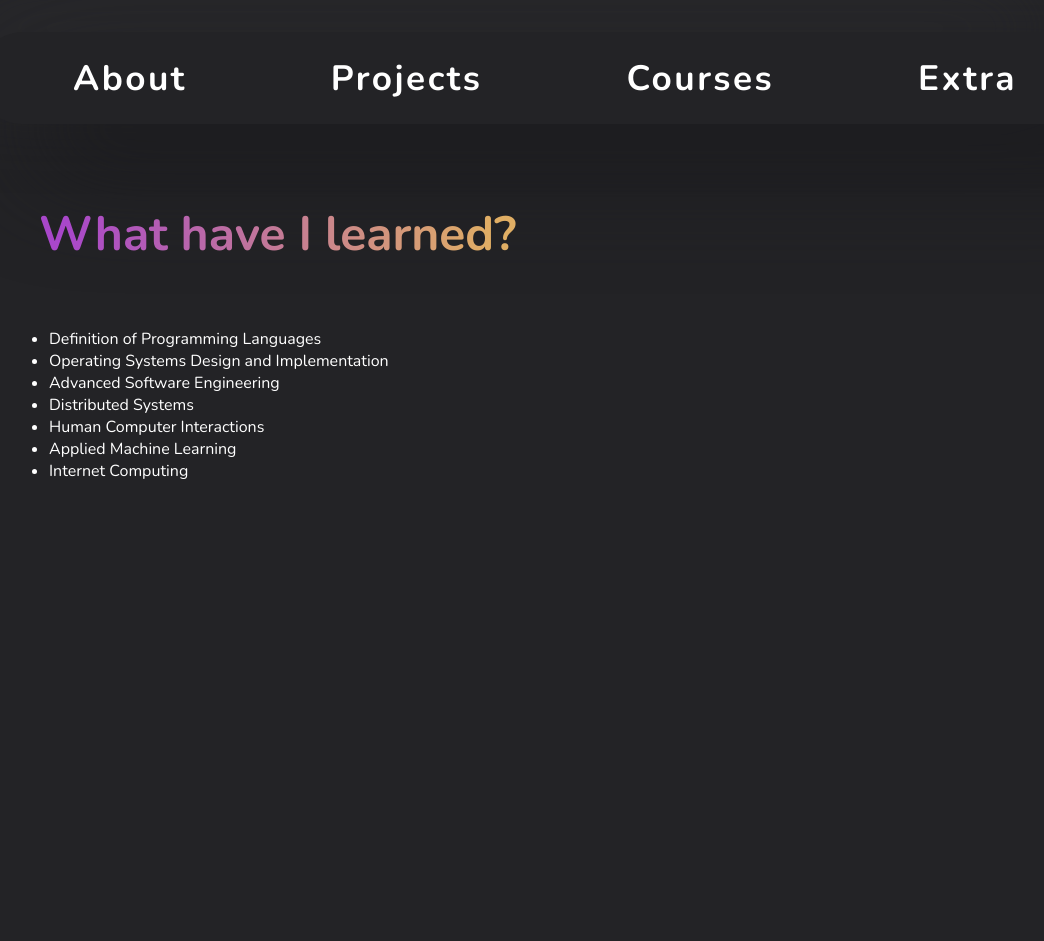
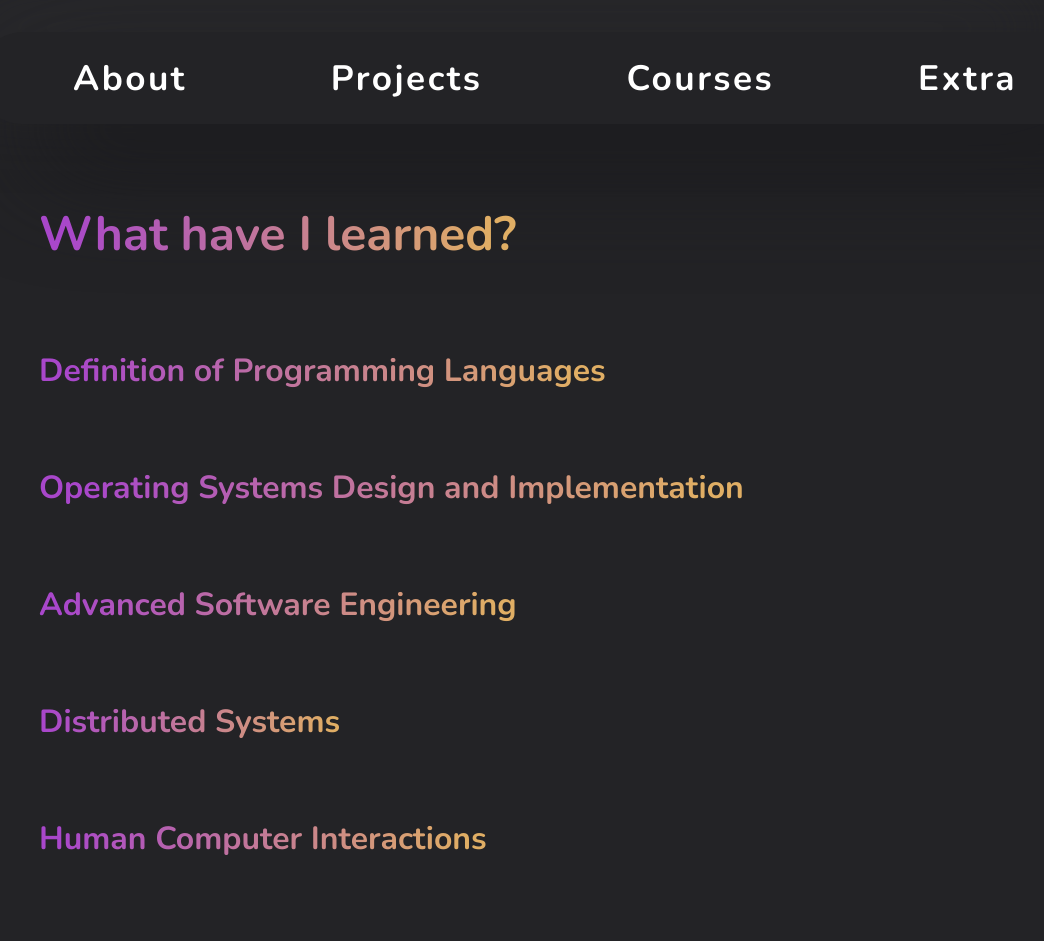
Before and after one commit to phillipsngs/WebsiteV2.0.0, a Next.js app: page /courses in a window 1280 px wide. Shown: the top 941 px of the page, without its empty margins (95-1139 px from the left). Before the commit the page ends 800 px from the top, so only its background shows below. Built offline with nearby package versions, Linux system fonts and the light colour scheme.

Commit message:
Initial styling

```diff
--- a/src/components/Layout.module.scss
+++ b/src/components/Layout.module.scss
@@ -18,7 +18,7 @@ $navbar-background-color: #19191B;
 	display: flex;
 }
 
-.description {
+.descriptionContainer {
 	margin-block: 0;
 	font-size: 2em;
 	width: 100%;
--- a/src/pages/about/About.module.scss
+++ b/src/pages/about/About.module.scss
@@ -12,13 +12,13 @@
 	gap: 2em;
 }
 
-.contentContainer {
+.descriptionContainer {
 	display: flex;
 	flex-direction: column;
 	gap: 5px;
 }
 
-.description {
+.descriptionContainer {
 	margin-block: 0;
 	font-size: 1.25rem;
 	width: 100%;
--- a/src/pages/courses/Courses.module.scss
+++ b/src/pages/courses/Courses.module.scss
@@ -12,13 +12,13 @@
   gap: 2em;
 }
 
-.contentContainer {
+.descriptionContainer {
   display: flex;
   flex-direction: column;
   gap: 5px;
 }
 
-.description {
+.descriptionContainer {
   margin-block: 0;
   font-size: 1.25rem;
   width: 100%;
--- a/src/pages/courses/index.tsx
+++ b/src/pages/courses/index.tsx
@@ -1,32 +1,46 @@
 import React from 'react'
 import styles from '@/pages/courses/Courses.module.scss'
+
 export default function index() {
     return (
         <div className={styles.container}>
             <h2> What have I learned? </h2>
-            <ul>
-                <li>
+            <div className={styles.contentContainer}>
+                <h3>
                     Definition of Programming Languages
-                </li>
-                <li>
+                </h3>
+            </div>
+            <div className={styles.contentContainer}>
+                <h3>
                     Operating Systems Design and Implementation
-                </li>
-                <li>
+                </h3>
+            </div>
+            <div className={styles.contentContainer}>
+                <h3>
                     Advanced Software Engineering
-                </li>
-                <li>
+                </h3>
+            </div>
+            <div className={styles.contentContainer}>
+                <h3>
                     Distributed Systems
-                </li>
-                <li>
+                </h3>
+            </div>
+            <div className={styles.contentContainer}>
+                <h3>
                     Human Computer Interactions
-                </li>
-                <li>
+                </h3>
+            </div>
+            <div className={styles.contentContainer}>
+                <h3>
                     Applied Machine Learning
-                </li>
-                <li>
+                </h3>
+            </div>
+            <div className={styles.contentContainer}>
+                <h3>
                     Internet Computing
-                </li>
-            </ul>
+                </h3>
+            </div>
+
         </div>
     )
 }
--- a/src/pages/extra/Extra.module.scss
+++ b/src/pages/extra/Extra.module.scss
@@ -12,13 +12,13 @@
   gap: 2em;
 }
 
-.contentContainer {
+.descriptionContainer {
   display: flex;
   flex-direction: column;
   gap: 5px;
 }
 
-.description {
+.descriptionContainer {
   margin-block: 0;
   font-size: 1.25rem;
   width: 100%;
--- a/src/pages/extra/index.tsx
+++ b/src/pages/extra/index.tsx
@@ -4,7 +4,7 @@ import styles from "@/pages/extra/Extra.module.scss";
 export default function index() {
   return (
       <div className={styles.container}>
-          <h2>What ...? You&apos;re still here? </h2>
+          <h2>What ... you&apos;re still here? </h2>
           {/*<h2>Still creeping? Here are some things I enjoy!</h2>*/}
           <h2>Pickleball</h2>
           <div className={styles.mainContainer}>
--- a/src/pages/projects/Projects.module.scss
+++ b/src/pages/projects/Projects.module.scss
@@ -4,27 +4,38 @@
   display: flex;
   flex-direction: column;
   padding-inline: $default-content-padding;
+  gap: 2em;
 }
 
 
 .mainContainer {
   display: flex;
-  gap: 2em;
+  flex-direction: row;
+  //gap: 2em;
 }
 
-.contentContainer {
+.descriptionContainer {
   display: flex;
   flex-direction: column;
-  gap: 5px;
 }
 
-.description {
+.descriptionContainer {
   margin-block: 0;
   font-size: 1.25rem;
-  width: 100%;
-  margin-right: 2em;
+  //margin-right: 2em;
 }
 
-.img{
+.img {
   border-radius: $default-pill-radius;
+  height: 100%;
+  width: 100%;
+  padding: 13px;
 }
+
+.imgContainer {
+  margin-top: 40px;
+  width: 100%;
+  max-width: 400px;
+  max-height: 300px;
+  object-fit: contain;
+}
--- a/src/styles/global.scss
+++ b/src/styles/global.scss
@@ -21,6 +21,17 @@ h2 {
 	width: max-content;
 }
 
+h3 {
+	font-size: 2rem;
+	background: $gradient;
+	-webkit-background-clip: text;
+	-webkit-text-fill-color: transparent;
+	padding-inline: 30px;
+	padding-block: 5px;
+	width: max-content;
+}
+
+
 html {
 	background-color: $primary-color;
 	color: $font-color;
```
Also changed, not shown: src/pages/projects/index.tsx (+37 -19 lines), src/assets/projects/coast_companion.gif (added), src/assets/projects/expense_tracker.gif (renamed from src/assets/project_gifs/expense_tracker.gif).
